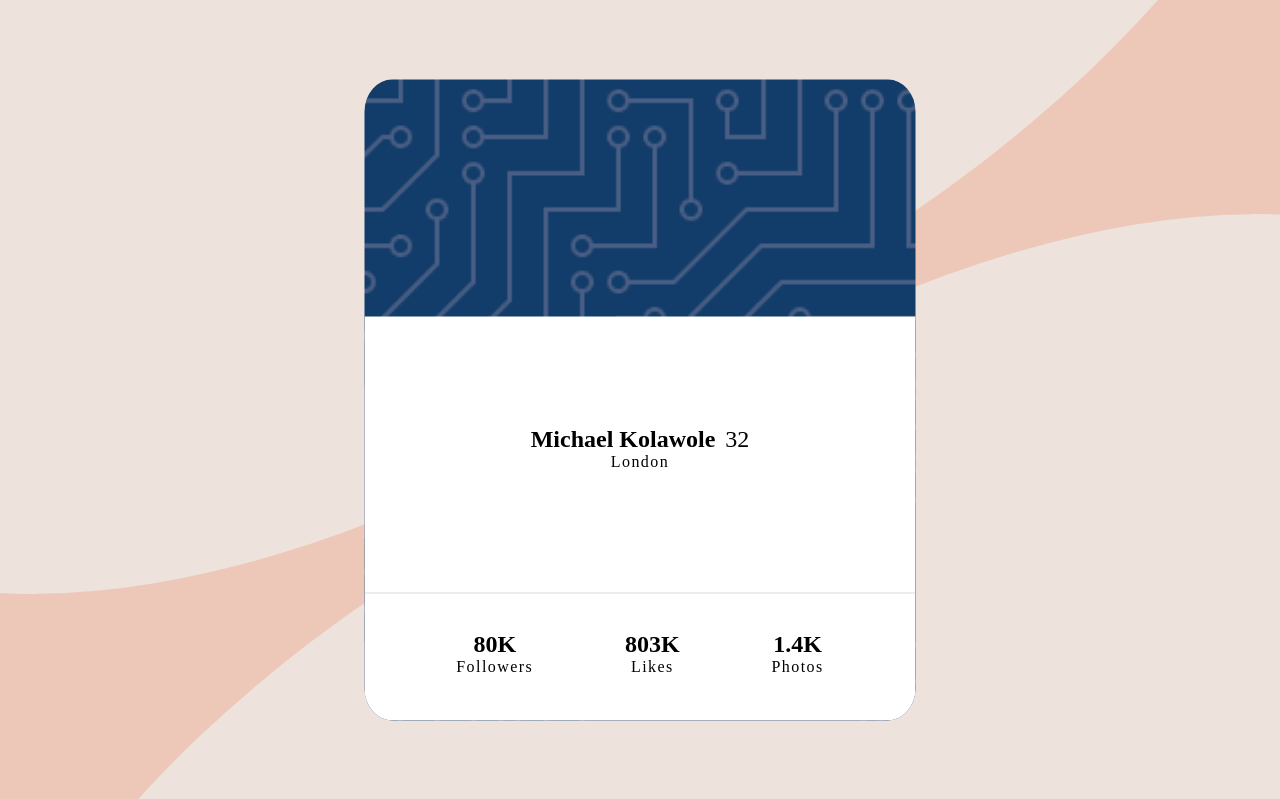
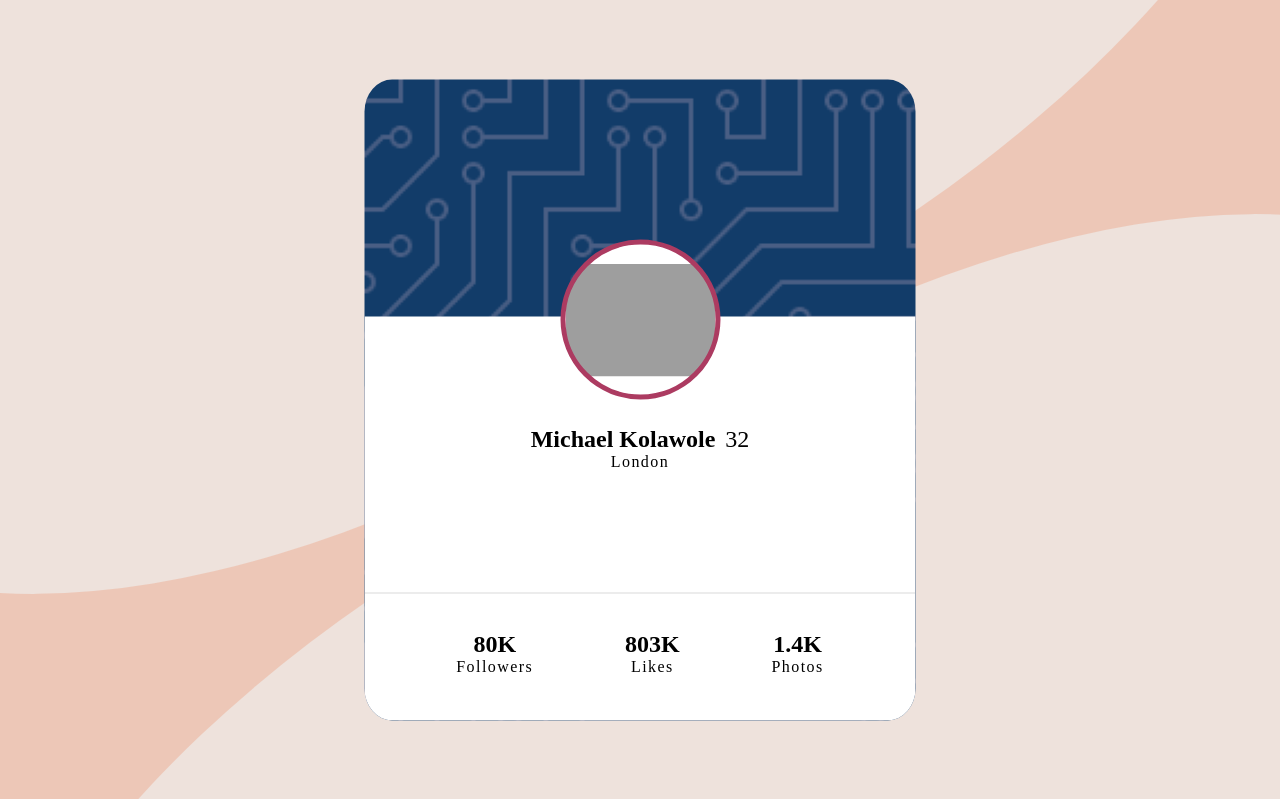
Before and after one commit to Kolawality/ProfileCardComponent, a plain HTML site: page index.html in a window 1280 px wide. Shown: the top 799 px of the page. Drawn offline with Linux system fonts and the light colour scheme; grey boxes are pictures that could not be loaded.

Commit message:
added profile picture

```diff
--- a/index.html
+++ b/index.html
@@ -13,6 +13,11 @@
 
   <!-- The profile card in the middle -->
   <div class="middle__container">
+    <div class="profile__pic__wrapper">
+      <div class="profile__pic__container">
+
+      </div>
+    </div>
     <div class="middle__card">
 
       <!-- Profile title text -->
--- a/style.css
+++ b/style.css
@@ -69,6 +69,31 @@ p {
   letter-spacing: 0.09em;
 }
 
+.profile__pic__wrapper {
+  position: absolute;
+  height: 100%;
+  width: 100%;
+  display: flex;
+  justify-content: center;
+}
+
+.profile__pic__container {
+  height: 150px;
+  width: 150px;
+  border: solid 5px;
+  border-color: #ac3b61;
+  border-width: 5px;
+  border-radius: 50%;
+  background-color: white;
+  background-image: url(./images/AKA-Headshot-Alpha.png);
+  background-size: contain;
+  background-repeat: no-repeat;
+  background-position: center;
+  margin-top: 160px;
+  overflow: hidden;
+  z-index: 2;
+}
+
 .middle__container {
   position: fixed;
   background-image: url("./images/ComputerBackground.png");
```
Also changed, not shown: 1 other file.
